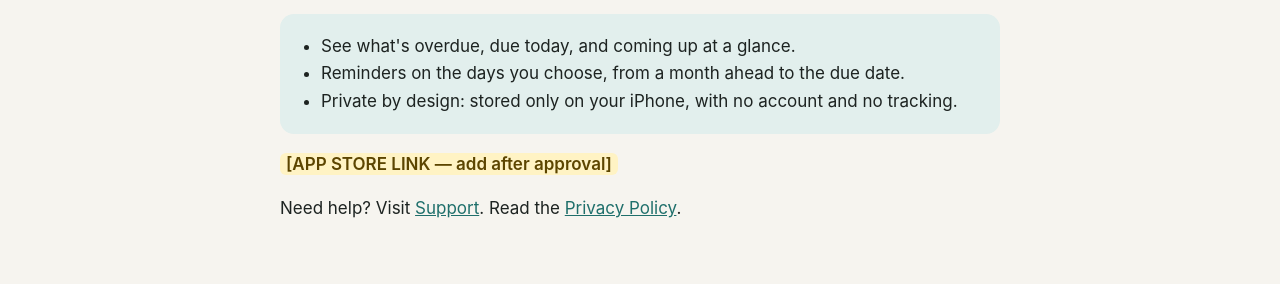
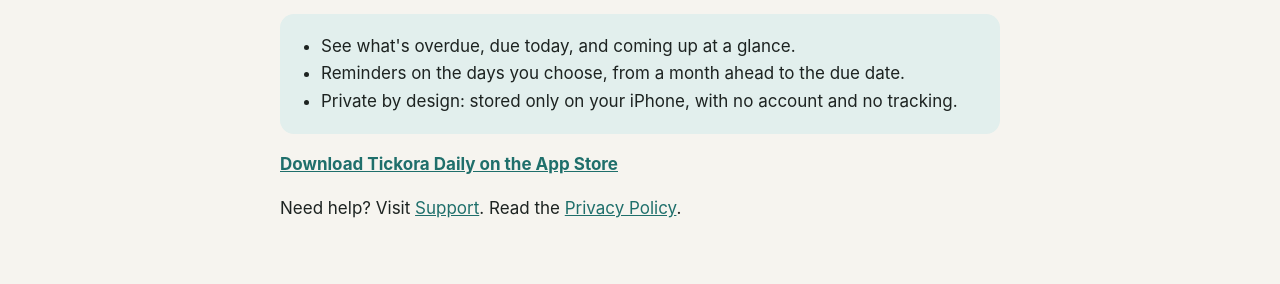
Before and after one commit to ratnakarnancy/tickora-site, a plain HTML site: page index.html in a window 1280 px wide. Shown: the part 203-487 px from the top of the page. Drawn offline with Linux system fonts and the light colour scheme.

Commit message:
Add the App Store link to the home page
Co-Authored-By: Claude Opus 5.5 <noreply@anthropic.com>

```diff
--- a/index.html
+++ b/index.html
@@ -31,7 +31,7 @@
       </ul>
     </div>
 
-    <p><mark class="todo">[APP STORE LINK — add after approval]</mark></p>
+    <p><strong><a href="https://apps.apple.com/us/app/tickora-daily/id6828106125">Download Tickora Daily on the App Store</a></strong></p>
     <p>Need help? Visit <a href="support.html">Support</a>. Read the <a href="privacy.html">Privacy Policy</a>.</p>
   </main>
 
```
